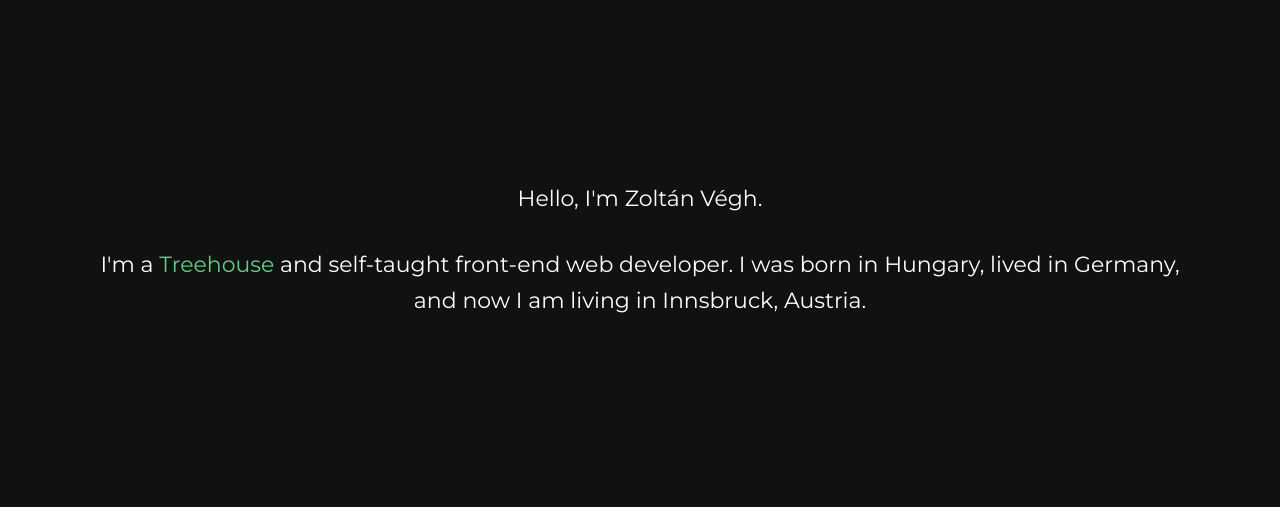
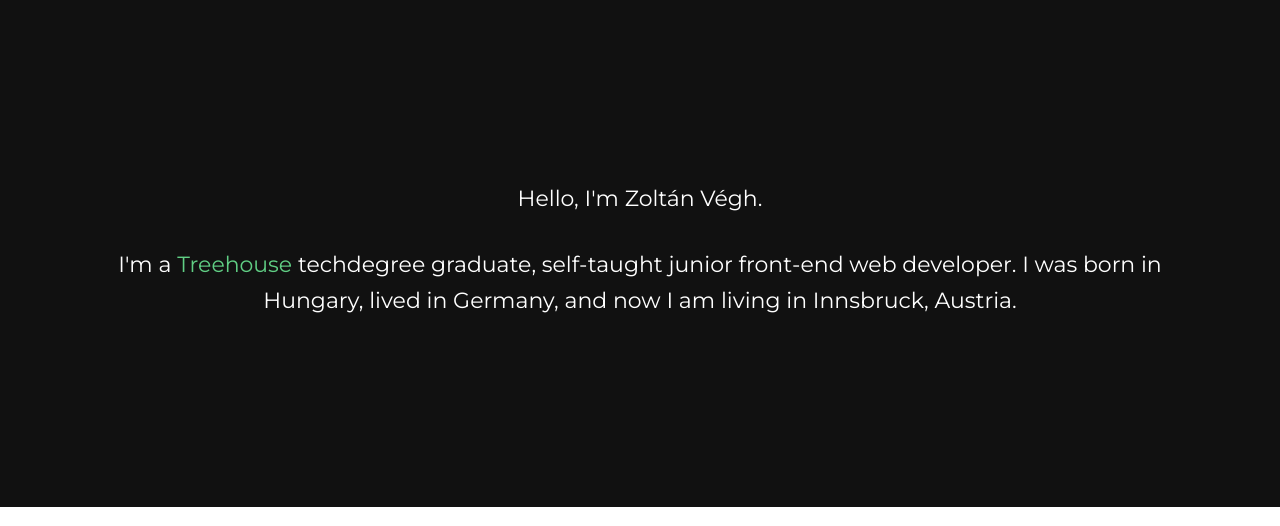
Before and after one commit to zvegh/zvegh.github.io, a plain HTML site: page index.html in a window 1280 px wide. Shown: the part 54-580 px from the top of the page. Drawn offline with Linux system fonts and the light colour scheme.

Commit message:
updating index.html

```diff
--- a/index.html
+++ b/index.html
@@ -30,7 +30,7 @@
 		<!-- Banner -->
 			<section id="banner">
 				<div class="inner">
-					<p>Hello, I'm Zoltán Végh.</p> <p>I'm a <a class="banner-link" href="https://teamtreehouse.com/" target="_blank">Treehouse</a> and self-taught front-end web developer. I was born in Hungary, lived in Germany, and now I am living in Innsbruck, Austria.</p>
+					<p>Hello, I'm Zoltán Végh.</p> <p>I'm a <a class="banner-link" href="https://teamtreehouse.com/" target="_blank">Treehouse</a> techdegree graduate, self-taught junior front-end web developer. I was born in Hungary, lived in Germany, and now I am living in Innsbruck, Austria.</p>
 				</div>
 			</section>
 
```
Also changed, not shown: 1 other file.
